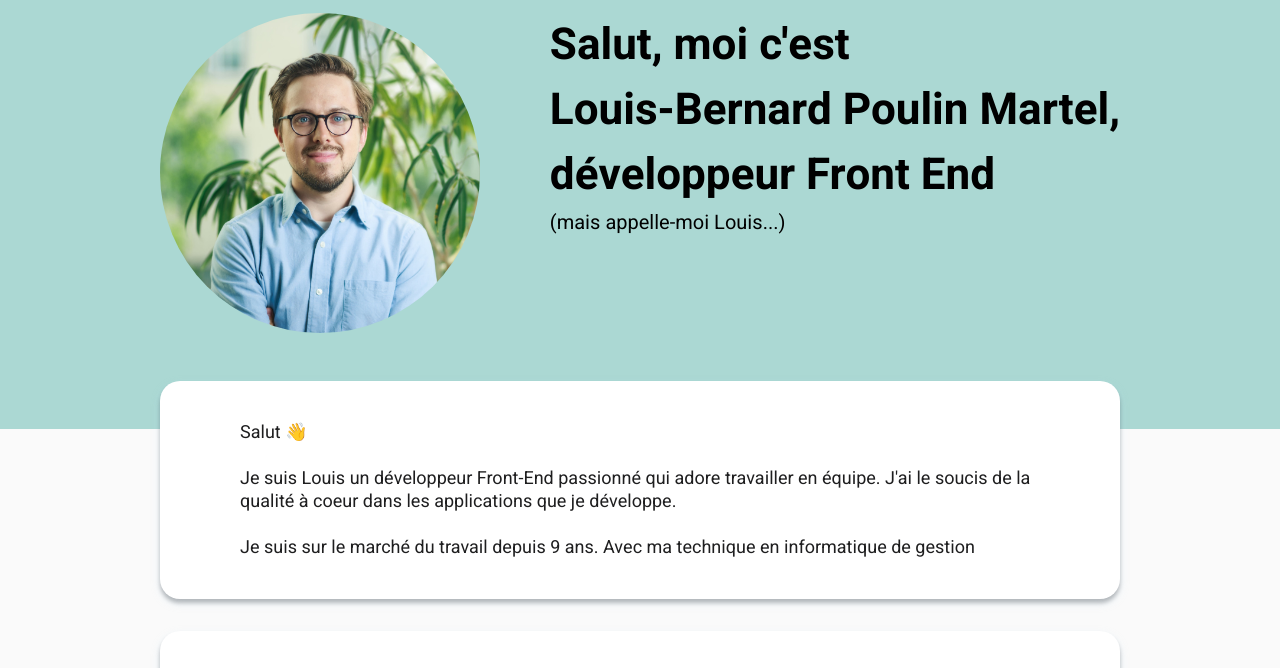
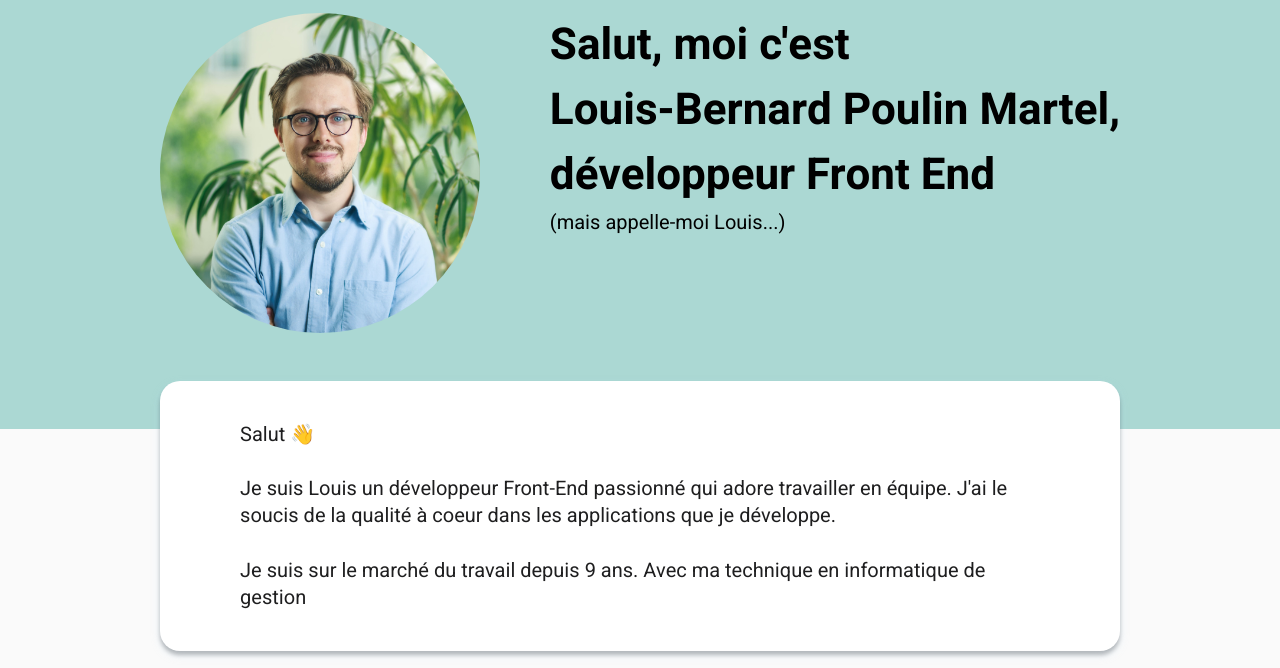
Before and after one commit to lbpmartel/loupoul-me, a Gatsby site: page / in a window 1280 px wide. Shown: the part 96-764 px from the top of the page. Built offline with nearby package versions, Linux system fonts and the light colour scheme; Gatsby itself is replaced by a stand-in of ours; some packages are replaced by stand-ins of ours; a web font is replaced by a local one.

Commit message:
Added some typograhy precision

```diff
--- a/src/elements/TypographyElements.js
+++ b/src/elements/TypographyElements.js
@@ -5,6 +5,8 @@ export const P = styled.p`
    margin: ${ props => props.margin ? props.margin : 0 };
    font-size: ${ props => {
       switch (props.size) {
+         case "large":
+            return "1.25rem";
          case "medium":
             return "1.125rem";
          case "small":
@@ -18,6 +20,8 @@ export const P = styled.p`
 
    line-height: ${ props => {
       switch (props.size) {
+         case "large":
+            return "1.7rem";
          case "medium":
             return "1.4375rem";
          case "small":
```
